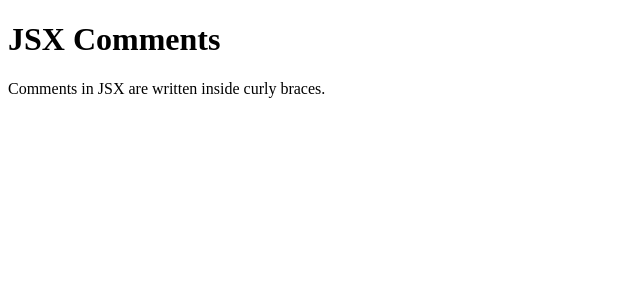
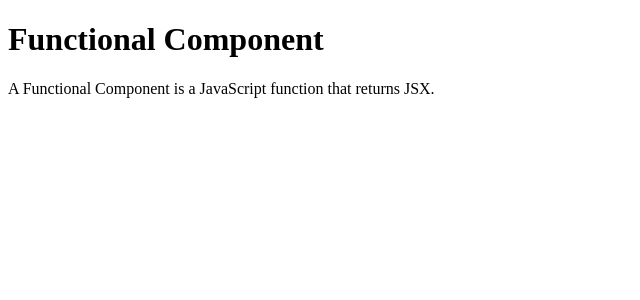
Before and after one commit to abdullahshabir31/React-Learning, a React (Vite) app: page / in a window 1280 px wide. Shown: the top 300 px of the page, without its empty margins (0-640 px from the left). Built offline with nearby package versions, Linux system fonts and the light colour scheme.

Commit message:
Add functional component example

```diff
--- /dev/null
+++ b/src/03-Components/01-functional-component.jsx
@@ -0,0 +1,10 @@
+function FunctionalComponent() {
+  return (
+    <div>
+      <h1>Functional Component</h1>
+      <p>A Functional Component is a JavaScript function that returns JSX.</p>
+    </div>
+  );
+}
+
+export default FunctionalComponent;
--- a/src/App.jsx
+++ b/src/App.jsx
@@ -1,7 +1,7 @@
-import JSXComments from "./02-JSX/05-jsx-comments";
+import FunctionalComponent from "./03-Components/01-functional-component";
 
 function App() {
-  return <JSXComments />;
+  return <FunctionalComponent />;
 }
 
 export default App;
```
